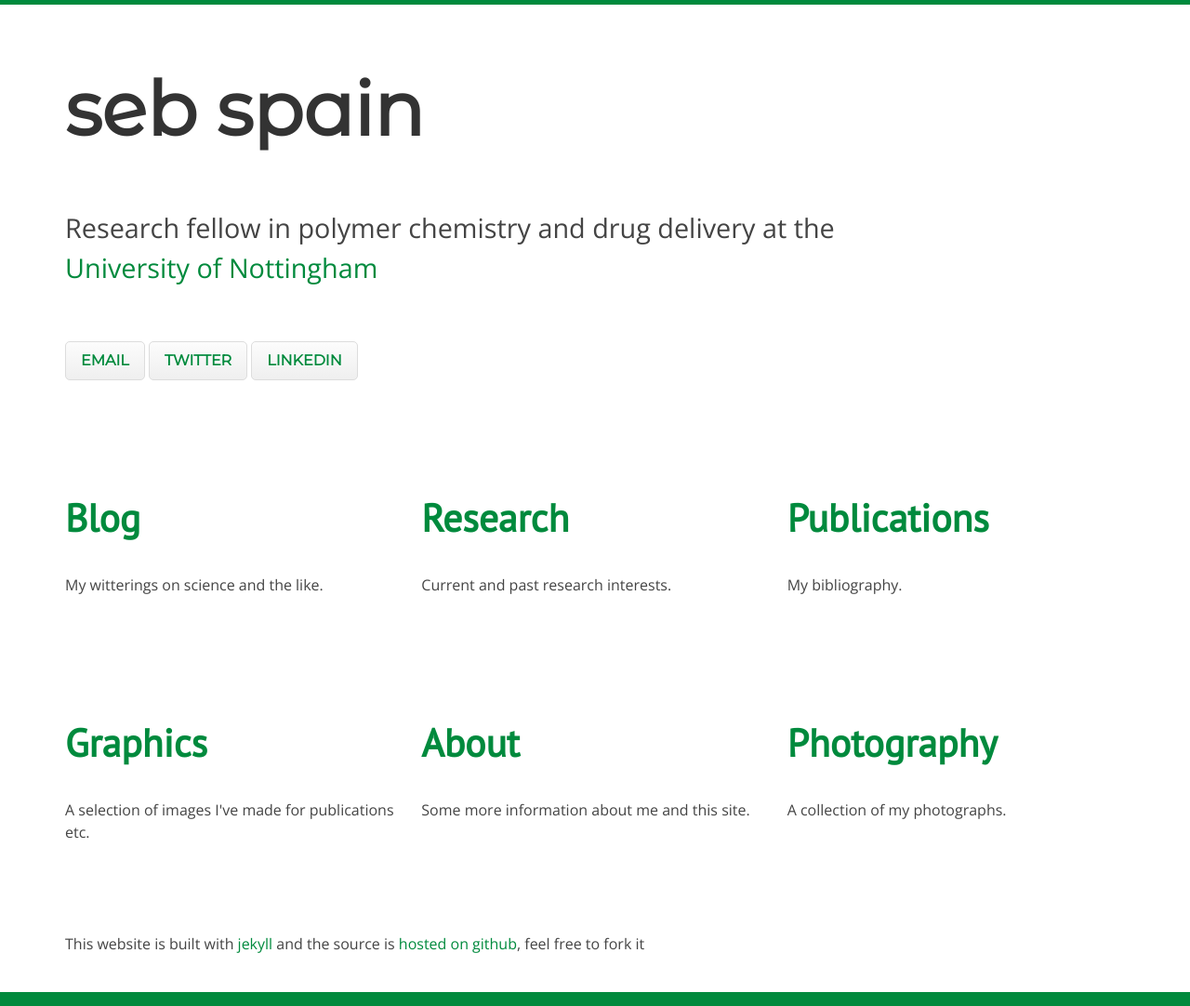
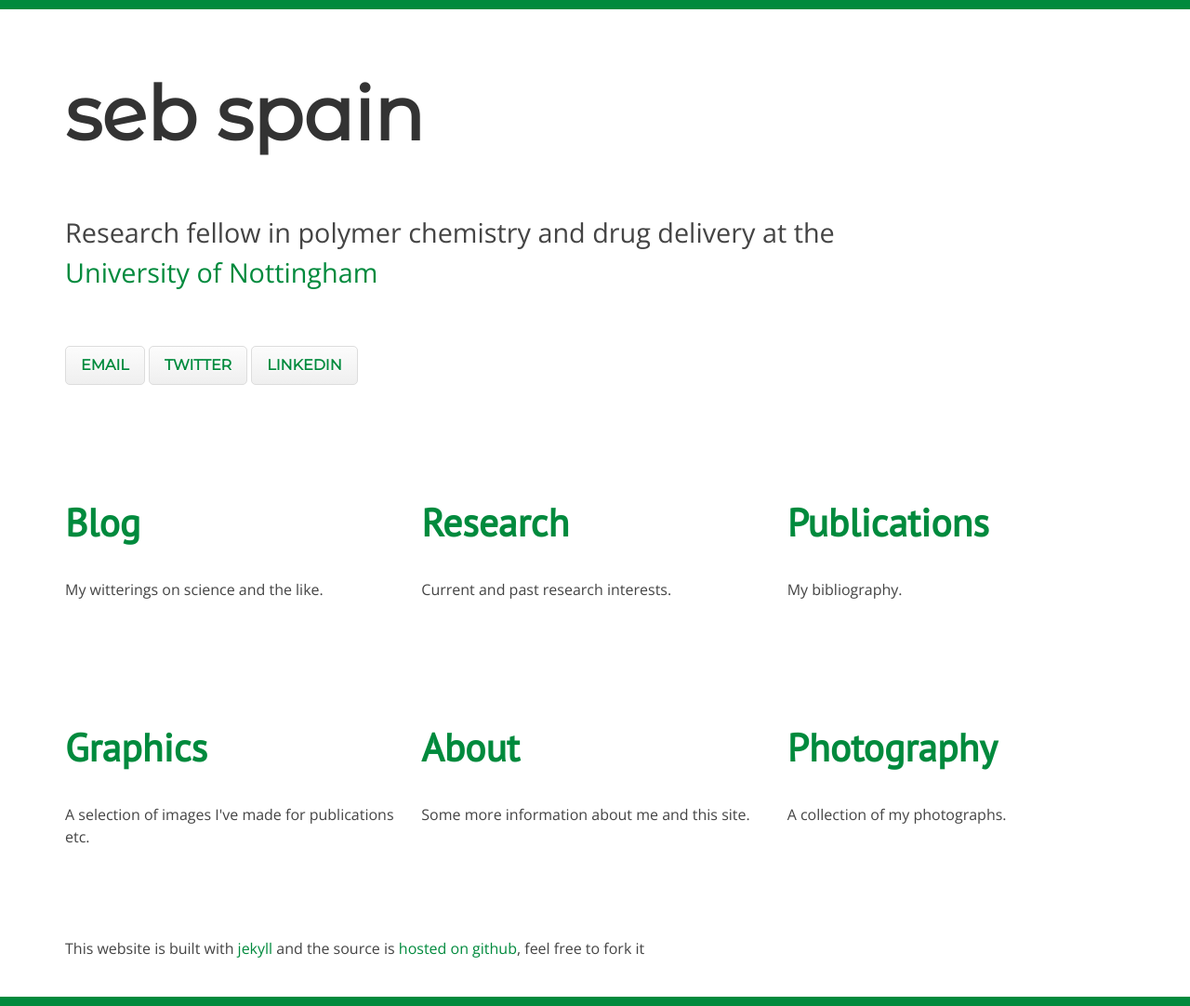
Before and after one commit to sebspain/sebspain.github.io, a Jekyll site: the page index.html, which Jekyll copies as it is, in a window 1280 px wide. Shown: the whole page at 93% size. Built offline with Jekyll 4.4.1, drawn with Linux system fonts in a browser that asks for light colours; Markdown is read by kramdown in place of the engine named in the settings.

Commit message:
adjusted bottom and top border heights

```diff
--- a/css/style.css
+++ b/css/style.css
@@ -12,7 +12,7 @@ body {
   color: #444;
   background: #ffffff;
   text-shadow: 0 1px 0 rgba(255,255,255,.5);
-  border-top: 5px solid #008A3D;
+  border-top: 10px solid #008A3D;
 }
 
 /* I use full-width horizontal sections a lot */
@@ -74,7 +74,7 @@ section, footer {
 }
 
 footer {
-	border-bottom: 15px solid #008A3D;
+	border-bottom: 10px solid #008A3D;
 }
 
 header h1 a {
```
